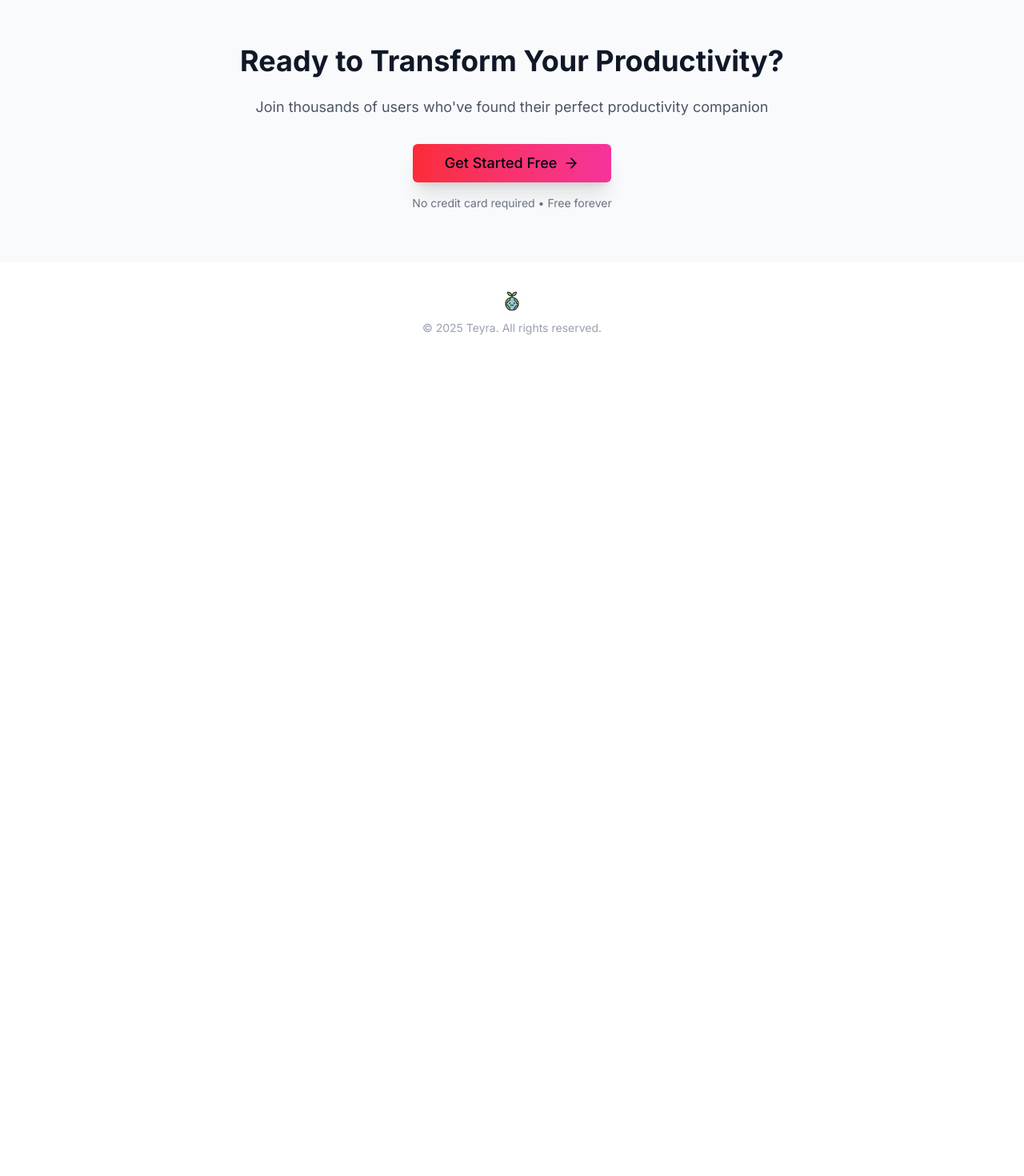
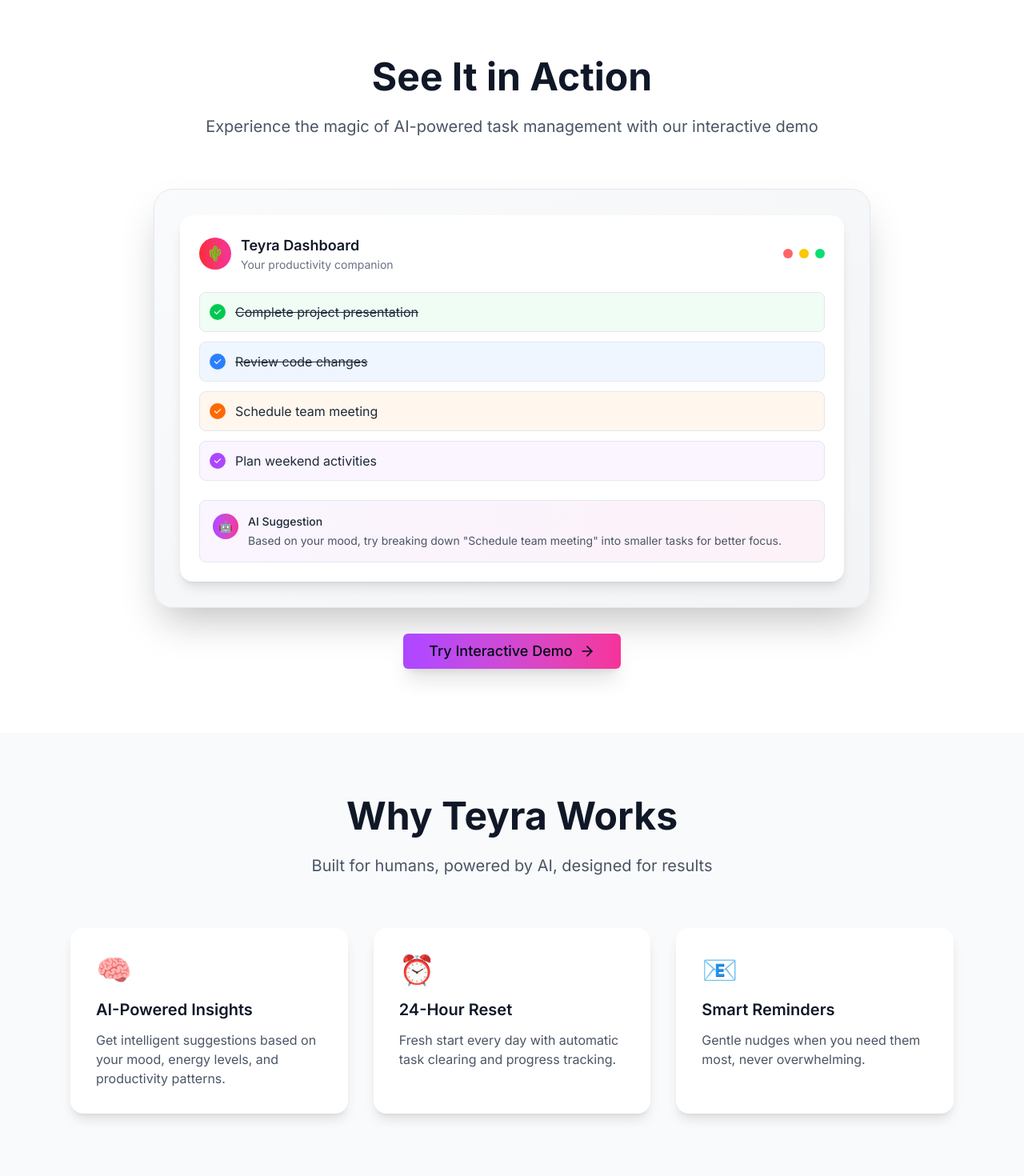
Before and after one commit to Varun2009178/teyra, a Next.js app in the folder frontend/: page / in a window 1280 px wide. Shown: the part 880-2350 px from the top of the page at 80% size. Before the commit the page ends 1332 px from the top, so only its background shows below. Built offline with nearby package versions, Linux system fonts and the light colour scheme; no server answers.

Commit message:
Restore full landing page with demo section and features

```diff
--- a/frontend/src/app/page.tsx
+++ b/frontend/src/app/page.tsx
@@ -165,8 +165,206 @@
         </div>
       </main>
 
-      {/* Simple Call to Action */}
-      <section className="py-16 text-center bg-gray-50">
+      {/* Demo Section */}
+      <section className="py-20 bg-white">
+        <div className="max-w-6xl mx-auto px-6">
+          <motion.div
+            initial={{ opacity: 0, y: 30 }}
+            whileInView={{ opacity: 1, y: 0 }}
+            transition={{ duration: 0.6 }}
+            viewport={{ once: true }}
+            className="text-center mb-16"
+          >
+            <motion.h2
+              initial={{ opacity: 0, y: 20 }}
+              whileInView={{ opacity: 1, y: 0 }}
+              transition={{ duration: 0.5, delay: 0.1 }}
+              viewport={{ once: true }}
+              className="text-4xl md:text-5xl font-bold text-gray-900 mb-6"
+            >
+              See It in Action
+            </motion.h2>
+            <motion.p
+              initial={{ opacity: 0, y: 15 }}
+              whileInView={{ opacity: 1, y: 0 }}
+              transition={{ duration: 0.5, delay: 0.2 }}
+              viewport={{ once: true }}
+              className="text-xl text-gray-600 max-w-3xl mx-auto"
+            >
+              Experience the magic of AI-powered task management with our interactive demo
+            </motion.p>
+          </motion.div>
+
+          {/* Demo Mockup */}
+          <motion.div
+            initial={{ opacity: 0, scale: 0.95 }}
+            whileInView={{ opacity: 1, scale: 1 }}
+            transition={{ duration: 0.8, delay: 0.3 }}
+            viewport={{ once: true }}
+            className="relative max-w-4xl mx-auto"
+          >
+            <div className="bg-gradient-to-br from-gray-50 to-gray-100 rounded-3xl p-8 shadow-2xl border border-gray-200">
+              <div className="bg-white rounded-2xl p-6 shadow-lg">
+                <div className="flex items-center justify-between mb-6">
+                  <div className="flex items-center space-x-3">
+                    <div className="w-10 h-10 bg-gradient-to-r from-red-500 to-pink-500 rounded-full flex items-center justify-center">
+                      <span className="text-white text-lg">🌵</span>
+                    </div>
+                    <div>
+                      <h3 className="text-lg font-semibold text-gray-900">Teyra Dashboard</h3>
+                      <p className="text-sm text-gray-500">Your productivity companion</p>
+                    </div>
+                  </div>
+                  <div className="flex items-center space-x-2">
+                    <div className="w-3 h-3 bg-red-400 rounded-full"></div>
+                    <div className="w-3 h-3 bg-yellow-400 rounded-full"></div>
+                    <div className="w-3 h-3 bg-green-400 rounded-full"></div>
+                  </div>
+                </div>
+
+                {/* Mock Tasks */}
+                <div className="space-y-3">
+                  <div className="flex items-center space-x-3 p-3 bg-green-50 rounded-lg border border-green-200">
+                    <div className="w-5 h-5 bg-green-500 rounded-full flex items-center justify-center">
+                      <svg className="w-3 h-3 text-white" fill="currentColor" viewBox="0 0 20 20">
+                        <path fillRule="evenodd" d="M16.707 5.293a1 1 0 010 1.414l-8 8a1 1 0 01-1.414 0l-4-4a1 1 0 011.414-1.414L8 12.586l7.293-7.293a1 1 0 011.414 0z" clipRule="evenodd" />
+                      </svg>
+                    </div>
+                    <span className="text-gray-800 line-through">Complete project presentation</span>
+                  </div>
+                  <div className="flex items-center space-x-3 p-3 bg-blue-50 rounded-lg border border-blue-200">
+                    <div className="w-5 h-5 bg-blue-500 rounded-full flex items-center justify-center">
+                      <svg className="w-3 h-3 text-white" fill="currentColor" viewBox="0 0 20 20">
+                        <path fillRule="evenodd" d="M16.707 5.293a1 1 0 010 1.414l-8 8a1 1 0 01-1.414 0l-4-4a1 1 0 011.414-1.414L8 12.586l7.293-7.293a1 1 0 011.414 0z" clipRule="evenodd" />
+                      </svg>
+                    </div>
+                    <span className="text-gray-800 line-through">Review code changes</span>
+                  </div>
+                  <div className="flex items-center space-x-3 p-3 bg-orange-50 rounded-lg border border-orange-200">
+                    <div className="w-5 h-5 bg-orange-500 rounded-full flex items-center justify-center">
+                      <svg className="w-3 h-3 text-white" fill="currentColor" viewBox="0 0 20 20">
+                        <path fillRule="evenodd" d="M16.707 5.293a1 1 0 010 1.414l-8 8a1 1 0 01-1.414 0l-4-4a1 1 0 011.414-1.414L8 12.586l7.293-7.293a1 1 0 011.414 0z" clipRule="evenodd" />
+                      </svg>
+                    </div>
+                    <span className="text-gray-800">Schedule team meeting</span>
+                  </div>
+                  <div className="flex items-center space-x-3 p-3 bg-purple-50 rounded-lg border border-purple-200">
+                    <div className="w-5 h-5 bg-purple-500 rounded-full flex items-center justify-center">
+                      <svg className="w-3 h-3 text-white" fill="currentColor" viewBox="0 0 20 20">
+                        <path fillRule="evenodd" d="M16.707 5.293a1 1 0 010 1.414l-8 8a1 1 0 01-1.414 0l-4-4a1 1 0 011.414-1.414L8 12.586l7.293-7.293a1 1 0 011.414 0z" clipRule="evenodd" />
+                      </svg>
+                    </div>
+                    <span className="text-gray-800">Plan weekend activities</span>
+                  </div>
+                </div>
+
+                {/* AI Suggestion */}
+                <div className="mt-6 p-4 bg-gradient-to-r from-purple-50 to-pink-50 rounded-lg border border-purple-200">
+                  <div className="flex items-start space-x-3">
+                    <div className="w-8 h-8 bg-gradient-to-r from-purple-500 to-pink-500 rounded-full flex items-center justify-center">
+                      <span className="text-white text-sm">🤖</span>
+                    </div>
+                    <div>
+                      <p className="text-sm font-medium text-gray-800 mb-1">AI Suggestion</p>
+                      <p className="text-sm text-gray-600">Based on your mood, try breaking down "Schedule team meeting" into smaller tasks for better focus.</p>
+                    </div>
+                  </div>
+                </div>
+              </div>
+            </div>
+
+            {/* Try Demo Button */}
+            <motion.div
+              initial={{ opacity: 0, y: 20 }}
+              whileInView={{ opacity: 1, y: 0 }}
+              transition={{ duration: 0.5, delay: 0.5 }}
+              viewport={{ once: true }}
+              className="text-center mt-8"
+            >
+              <Button
+                size="lg"
+                asChild
+                className="bg-gradient-to-r from-purple-500 to-pink-500 hover:from-purple-600 hover:to-pink-600 text-lg px-8 py-4 shadow-xl hover:shadow-2xl transition-all duration-300"
+              >
+                <Link href="/demo">
+                  <span className="flex items-center space-x-2">
+                    <span>Try Interactive Demo</span>
+                    <ArrowRight className="w-5 h-5" />
+                  </span>
+                </Link>
+              </Button>
+            </motion.div>
+          </motion.div>
+        </div>
+      </section>
+
+      {/* Features Section */}
+      <section className="py-20 bg-gray-50">
+        <div className="max-w-6xl mx-auto px-6">
+          <motion.div
+            initial={{ opacity: 0, y: 30 }}
+            whileInView={{ opacity: 1, y: 0 }}
+            transition={{ duration: 0.6 }}
+            viewport={{ once: true }}
+            className="text-center mb-16"
+          >
+            <motion.h2
+              initial={{ opacity: 0, y: 20 }}
+              whileInView={{ opacity: 1, y: 0 }}
+              transition={{ duration: 0.5, delay: 0.1 }}
+              viewport={{ once: true }}
+              className="text-4xl md:text-5xl font-bold text-gray-900 mb-6"
+            >
+              Why Teyra Works
+            </motion.h2>
+            <motion.p
+              initial={{ opacity: 0, y: 15 }}
+              whileInView={{ opacity: 1, y: 0 }}
+              transition={{ duration: 0.5, delay: 0.2 }}
+              viewport={{ once: true }}
+              className="text-xl text-gray-600 max-w-3xl mx-auto"
+            >
+              Built for humans, powered by AI, designed for results
+            </motion.p>
+          </motion.div>
+
+          <div className="grid md:grid-cols-3 gap-8">
+            {[
+              {
+                icon: "🧠",
+                title: "AI-Powered Insights",
+                description: "Get intelligent suggestions based on your mood, energy levels, and productivity patterns."
+              },
+              {
+                icon: "⏰",
+                title: "24-Hour Reset",
+                description: "Fresh start every day with automatic task clearing and progress tracking."
+              },
+              {
+                icon: "📧",
+                title: "Smart Reminders",
+                description: "Gentle nudges when you need them most, never overwhelming."
+              }
+            ].map((feature, index) => (
+              <motion.div
+                key={index}
+                initial={{ opacity: 0, y: 30 }}
+                whileInView={{ opacity: 1, y: 0 }}
+                transition={{ duration: 0.5, delay: 0.1 * index }}
+                viewport={{ once: true }}
+                className="bg-white rounded-2xl p-8 shadow-lg hover:shadow-xl transition-shadow duration-300"
+              >
+                <div className="text-4xl mb-4">{feature.icon}</div>
+                <h3 className="text-xl font-semibold text-gray-900 mb-3">{feature.title}</h3>
+                <p className="text-gray-600">{feature.description}</p>
+              </motion.div>
+            ))}
+          </div>
+        </div>
+      </section>
+
+      {/* Final CTA */}
+      <section className="py-20 text-center bg-white">
         <motion.div
           initial={{ opacity: 0, y: 30 }}
           whileInView={{ opacity: 1, y: 0 }}
@@ -178,7 +376,7 @@
             whileInView={{ opacity: 1, y: 0 }}
             transition={{ duration: 0.5, delay: 0.1 }}
             viewport={{ once: true }}
-            className="text-3xl md:text-4xl font-bold text-gray-900 mb-6"
+            className="text-4xl md:text-5xl font-bold text-gray-900 mb-6"
           >
             Ready to Transform Your Productivity?
           </motion.h2>
@@ -187,7 +385,7 @@
             whileInView={{ opacity: 1, y: 0 }}
             transition={{ duration: 0.5, delay: 0.2 }}
             viewport={{ once: true }}
-            className="text-lg text-gray-600 mb-8 max-w-2xl mx-auto"
+            className="text-xl text-gray-600 mb-8 max-w-2xl mx-auto"
           >
             Join thousands of users who've found their perfect productivity companion
           </motion.p>
```
